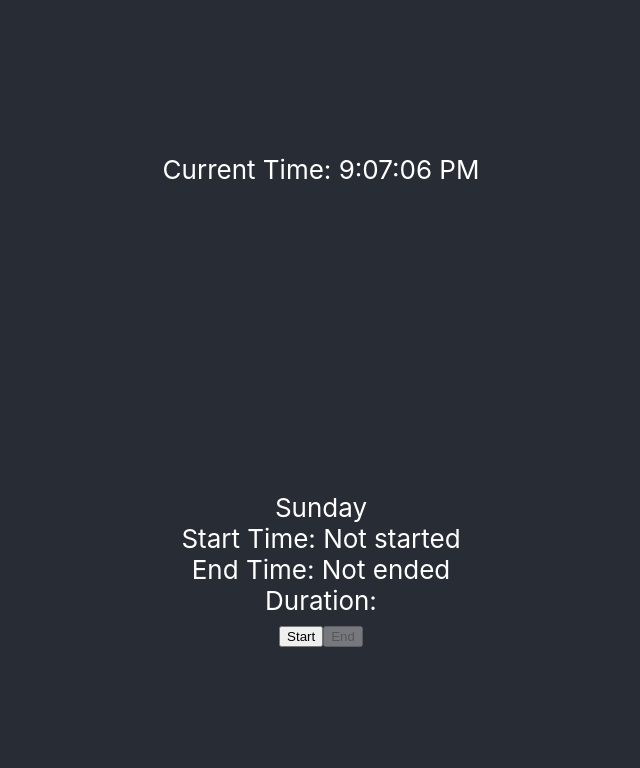
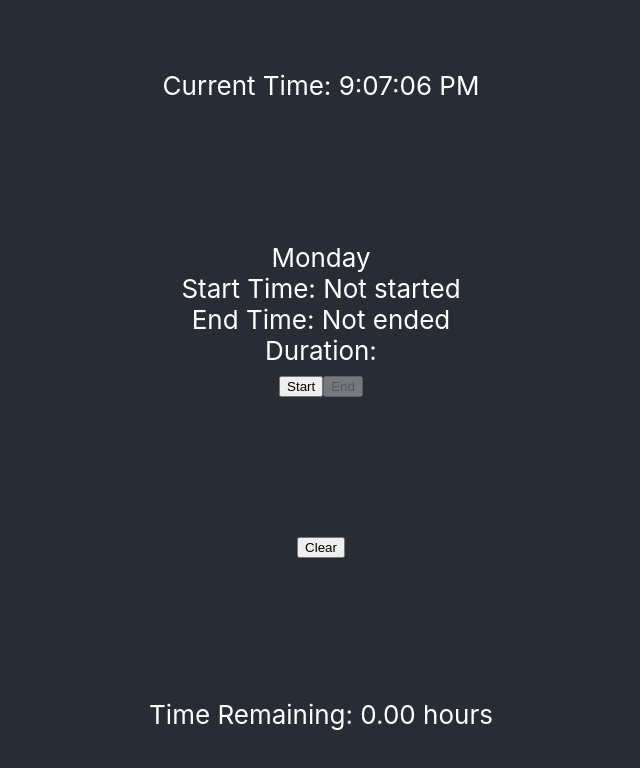
Before and after one commit to kyletucci/Time-Clock-Project, a React (Create React App) app in the folder time-clock-project/: page / in a window 1280 px wide. Shown: the top 768 px of the page, without its empty margins (319-959 px from the left). Built offline with nearby package versions, Linux system fonts and the light colour scheme.

Commit message:
Added all variables to localStorage and checked for persistence through refreshes

```diff
--- a/time-clock-project/src/App.js
+++ b/time-clock-project/src/App.js
@@ -5,8 +5,11 @@ import TimeClock from './components/TimeClock'
 function App() {
   const [currentTime, setCurrentTime] = useState(new Date());
 
-  const [startTime, setStartTime] = useState("")
-  const [endTime, setEndTime] = useState("")
+  const [startTime, setStartTime] = useState('')
+  const [endTime, setEndTime] = useState('')
+  const [duration, setDuration] = useState(null)
+  const [fullWeek, setFullWeek] = useState('')
+  const [timeRemaining, setTimeRemaining] = useState('')
 
   useEffect(() => {
     const intervalId = setInterval(() => {
@@ -15,19 +18,70 @@ function App() {
     return () => clearInterval(intervalId);
   }, [])
 
+  useEffect(() => {
+    const storedStartTime = JSON.parse(localStorage.getItem("START_TIME"))
+    if (storedStartTime) {
+      setStartTime(storedStartTime)
+    }
+    const storedEndTime = JSON.parse(localStorage.getItem("END_TIME"))
+    if (storedEndTime) {
+      setEndTime(storedEndTime)
+    }
+    const storedDuration = JSON.parse(localStorage.getItem("DURATION"))
+    if (storedDuration) {
+      setDuration(storedDuration)
+    }
+
+    const storedTimeRemaining = JSON.parse(localStorage.getItem("TIME_REMAINING"))
+    if (storedTimeRemaining) {
+      setTimeRemaining(storedTimeRemaining)
+    }
+  }, [])
+
+  useEffect(() => {
+    localStorage.setItem("START_TIME", JSON.stringify(startTime))
+    localStorage.setItem("END_TIME", JSON.stringify(endTime))
+    if(startTime && !endTime){
+      setDuration(((currentTime - startTime) / 1000 / 60 / 60))
+      }
+    localStorage.setItem("DURATION", JSON.stringify(duration))
+    localStorage.setItem("FULL_WEEK", JSON.stringify(fullWeek))
+    setFullWeek(startTime + (40 * 60 * 60 * 1000))
+    if(!endTime){
+    startTime && setTimeRemaining(fullWeek - currentTime.getTime())
+    }
+    localStorage.setItem("TIME_REMAINING", JSON.stringify(timeRemaining))
+  }, [startTime, endTime, duration, fullWeek, timeRemaining, currentTime])
+
   const handleStartClick = () => {
-    setStartTime(currentTime.toLocaleTimeString())
+    setStartTime(currentTime.getTime())
   };
 
   const handleEndClick = () => {
-    setEndTime(currentTime.toLocaleTimeString())
+    setEndTime(currentTime.getTime())
   };
+
+  function getFinalTime(){
+    let date = new Date(fullWeek)
+    return (
+      <div>{`${date.toDateString()} ${date.toLocaleTimeString()}`}</div>
+    )
+  }
+
+  const handleClear = () => {
+    setStartTime("")
+    setEndTime("")
+    setTimeRemaining(40 * 60 * 60 * 1000)
+  }
 
   return (
     <div className="App">
       <div className='time-clock--container'>
         <div className='time-clock--current'>Current Time: {currentTime.toLocaleTimeString()}</div>
-        <TimeClock currentTime={currentTime} startTime={startTime} endTime={endTime} handleStartClick={handleStartClick} handleEndClick={handleEndClick} />
+        <TimeClock dayOfWeek='Monday' currentTime={currentTime} startTime={startTime} endTime={endTime} duration={duration} handleStartClick={handleStartClick} handleEndClick={handleEndClick}/>
+        <button onClick={handleClear}>Clear</button>
+        <div>Time Remaining: {(timeRemaining / (1000 * 60 * 60)).toFixed(2)} hours</div>
+        {startTime && getFinalTime()}
       </div>
     </div>
   );
--- a/time-clock-project/src/components/TimeClock.js
+++ b/time-clock-project/src/components/TimeClock.js
@@ -1,22 +1,21 @@
 import React from 'react';
 
-function TimeClock({ currentTime, startTime, endTime, handleStartClick, handleEndClick }){
+function TimeClock({ dayOfWeek, currentTime, startTime, endTime, duration, handleStartClick, handleEndClick }){
 
-  const dayOfWeek = currentTime
-  // Options for dayOfWeek date strings
-  const options = { weekday: 'long' }
+  if(startTime){
+    startTime = new Date(startTime).toLocaleTimeString()
+  }
 
-  let duration = null;
-  if (startTime && endTime) {
-    duration = ((endTime - startTime) / 1000 / 60 / 60).toFixed(2);
+  if(endTime){
+    endTime = new Date(endTime).toLocaleTimeString()
   }
 
   return (
     <div>
-      <div>{dayOfWeek ? dayOfWeek.toLocaleDateString(undefined, options) : 'Not started'}</div>
+      <div>{dayOfWeek && dayOfWeek}</div>
       <div>Start Time: {startTime ? startTime : 'Not started'}</div>
       <div>End Time: {endTime ? endTime : 'Not ended'}</div>
-      <div>Duration: {duration} {duration && `hours`}</div>
+      <div>Duration: {duration && `${duration.toFixed(2)} hours`}</div>
       <button onClick={handleStartClick} disabled={startTime}>
         Start
       </button>
```
